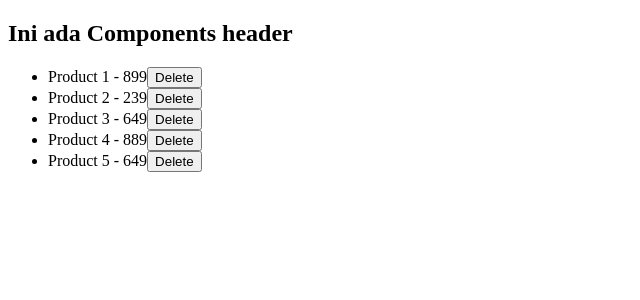
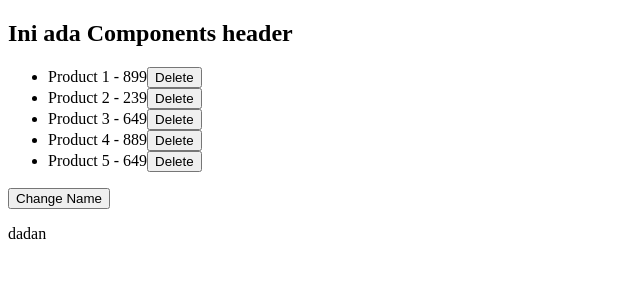
Before and after one commit to muhdanfyan/basic-react-hooks, a React (Create React App) app: page / in a window 1280 px wide. Shown: the top 300 px of the page, without its empty margins (0-640 px from the left). Built offline with nearby package versions, Linux system fonts and the light colour scheme.

Commit message:
Update App.js

```diff
--- a/src/App.js
+++ b/src/App.js
@@ -1,4 +1,4 @@
-import { useState } from "react";
+import { useState, useEffect } from "react";
 import Header from "./components/Header";
 import ProductList from "./components/ProductList";
 
@@ -29,6 +29,12 @@
   //   setAge(40)
   // }
 
+  const [name, setName] = useState('dadan')
+
+  useEffect(() => {
+    console.log('useEffect Running..')
+  }, [name])
+
   return (
     <div>
       <Header />
@@ -40,7 +46,8 @@
       {/* <button onClick={ () => changeTitle('fikri') }>Click Me</button> */}
       {/* <button onClick={ () => changeTitle('Bisa berubah tawwa') }>Click Me</button> */}
 
-
+      <button onClick={() => setName('Jokes')}>Change Name</button>
+      <p>{name}</p>
     </div>
   );
 }
```
